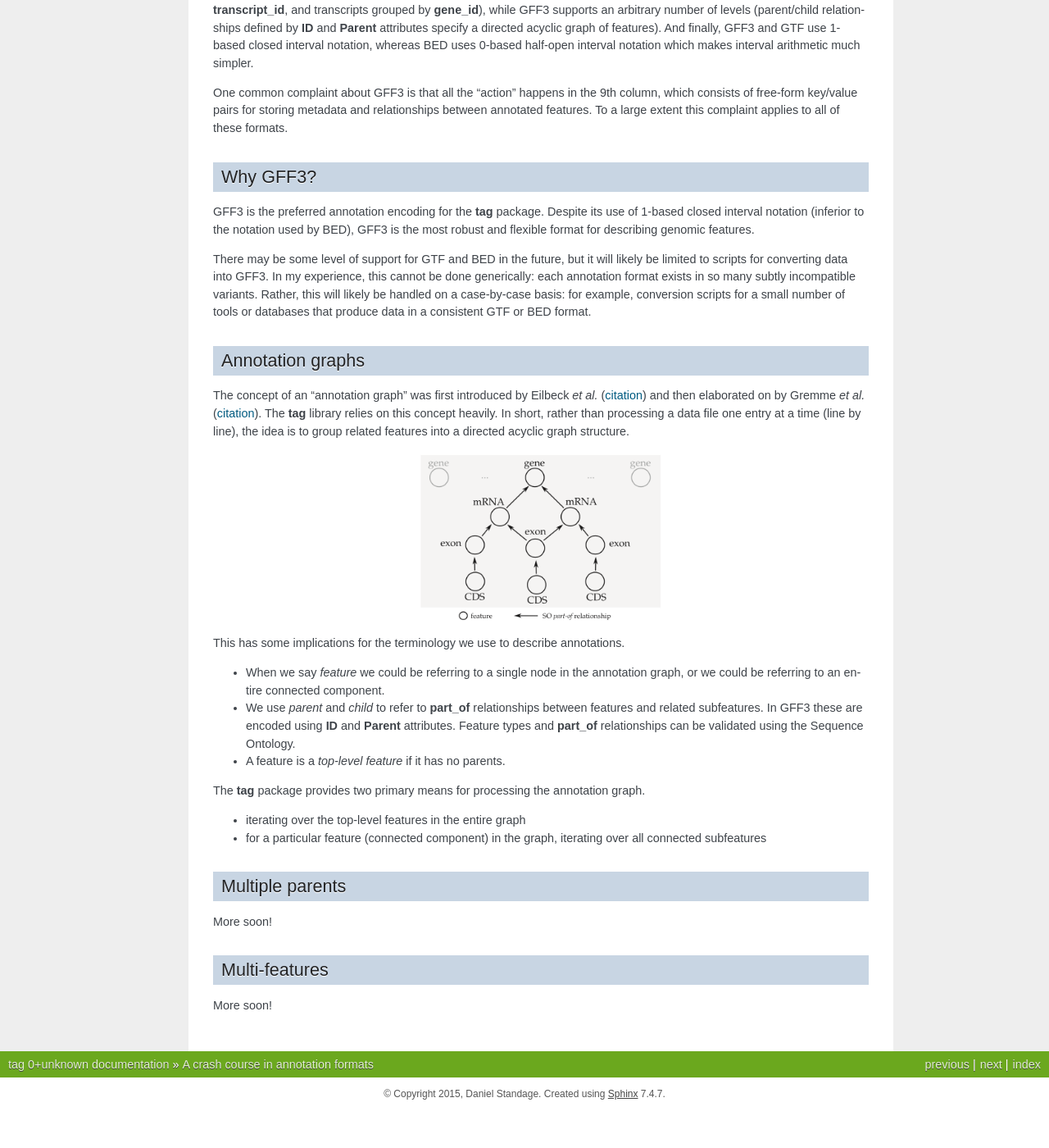
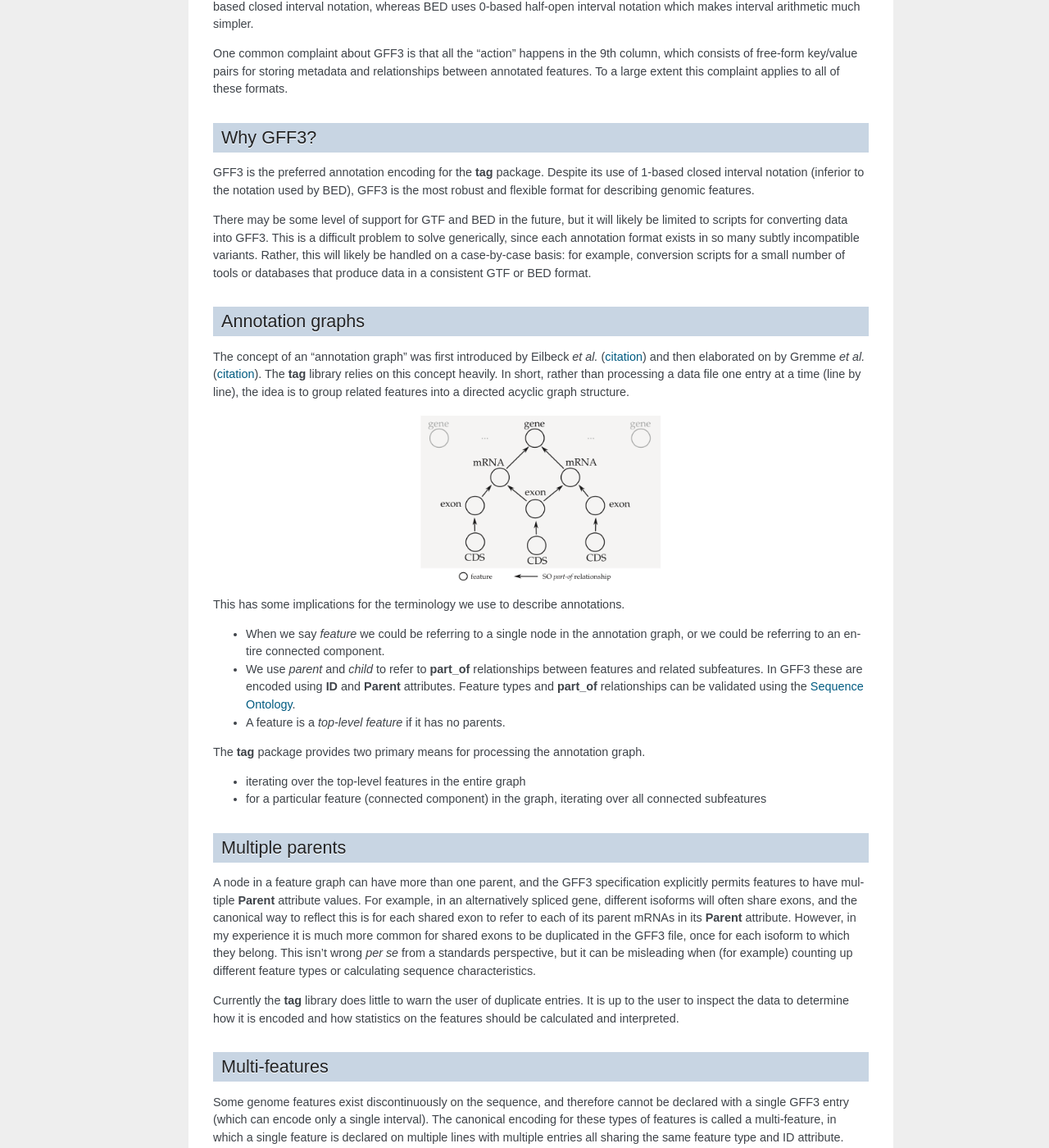
Before and after one commit to standage/tag, a Sphinx documentation site: the page built from docs/formats.rst, in a window 1280 px wide and 1400 px high, scrolled down 648 px. Shown: the whole window at 82% size. Built offline with Sphinx 7.4.7, drawn with Linux system fonts in a browser that asks for light colours; comment, search, counter and statistics services are not loaded; before the commit the page ends 2002 px from its top, so only the background shows below that; some of the changed text lies outside the part shown.

Commit message:
Complete draft of documentation

```diff
--- a/docs/formats.rst
+++ b/docs/formats.rst
@@ -38,7 +36,7 @@ GFF3 is the preferred annotation encoding for the **tag** package.
 Despite its use of 1-based closed interval notation (inferior to the notation used by BED), GFF3 is the most robust and flexible format for describing genomic features.
 
 There may be some level of support for GTF and BED in the future, but it will likely be limited to scripts for converting data into GFF3.
-In my experience, this cannot be done generically: each annotation format exists in so many subtly incompatible variants.
+This is a difficult problem to solve generically, since each annotation format exists in so many subtly incompatible variants.
 Rather, this will likely be handled on a case-by-case basis: for example, conversion scripts for a small number of tools or databases that produce data in a consistent GTF or BED format.
 
 
@@ -58,7 +56,7 @@ This has some implications for the terminology we use to describe annotations.
 * When we say *feature* we could be referring to a single node in the annotation graph, or we could be referring to an entire connected component.
 * We use *parent* and *child* to refer to **part_of** relationships between features and related subfeatures.
   In GFF3 these are encoded using **ID** and **Parent** attributes.
-  Feature types and **part_of** relationships can be validated using the Sequence Ontology.
+  Feature types and **part_of** relationships can be validated using the `Sequence Ontology <http://www.sequenceontology.org/>`_.
 * A feature is a *top-level feature* if it has no parents.
 
 The **tag** package provides two primary means for processing the annotation graph.
@@ -70,10 +68,20 @@ The **tag** package provides two primary means for processing the annotation gra
 Multiple parents
 ----------------
 
-More soon!
+A node in a feature graph can have more than one parent, and the GFF3 specification explicitly permits features to have multiple **Parent** attribute values.
+For example, in an alternatively spliced gene, different isoforms will often share exons, and the canonical way to reflect this is for each shared exon to refer to each of its parent mRNAs in its **Parent** attribute.
+However, in my experience it is much more common for shared exons to be duplicated in the GFF3 file, once for each isoform to which they belong.
+This isn't wrong *per se* from a standards perspective, but it can be misleading when (for example) counting up different feature types or calculating sequence characteristics.
+
+Currently the **tag** library does little to warn the user of duplicate entries.
+It is up to the user to inspect the data to determine how it is encoded and how statistics on the features should be calculated and interpreted.
 
 
 Multi-features
 --------------
 
-More soon!
+Some genome features exist discontinuously on the sequence, and therefore cannot be declared with a single GFF3 entry (which can encode only a single interval).
+The canonical encoding for these types of features is called a multi-feature, in which a single feature is declared on multiple lines with multiple entries all sharing the same feature type and ID attribute.
+This is commonly done with coding sequence (**CDS**) features.
+
+**tag** designates one entry for each multi-features as its *representative*, and all other components of that feature are designated *siblings* of the representative.
```
Also changed, not shown: other parts of docs/formats.rst (+1 -3 lines), .travis.yml, 1 other file.
